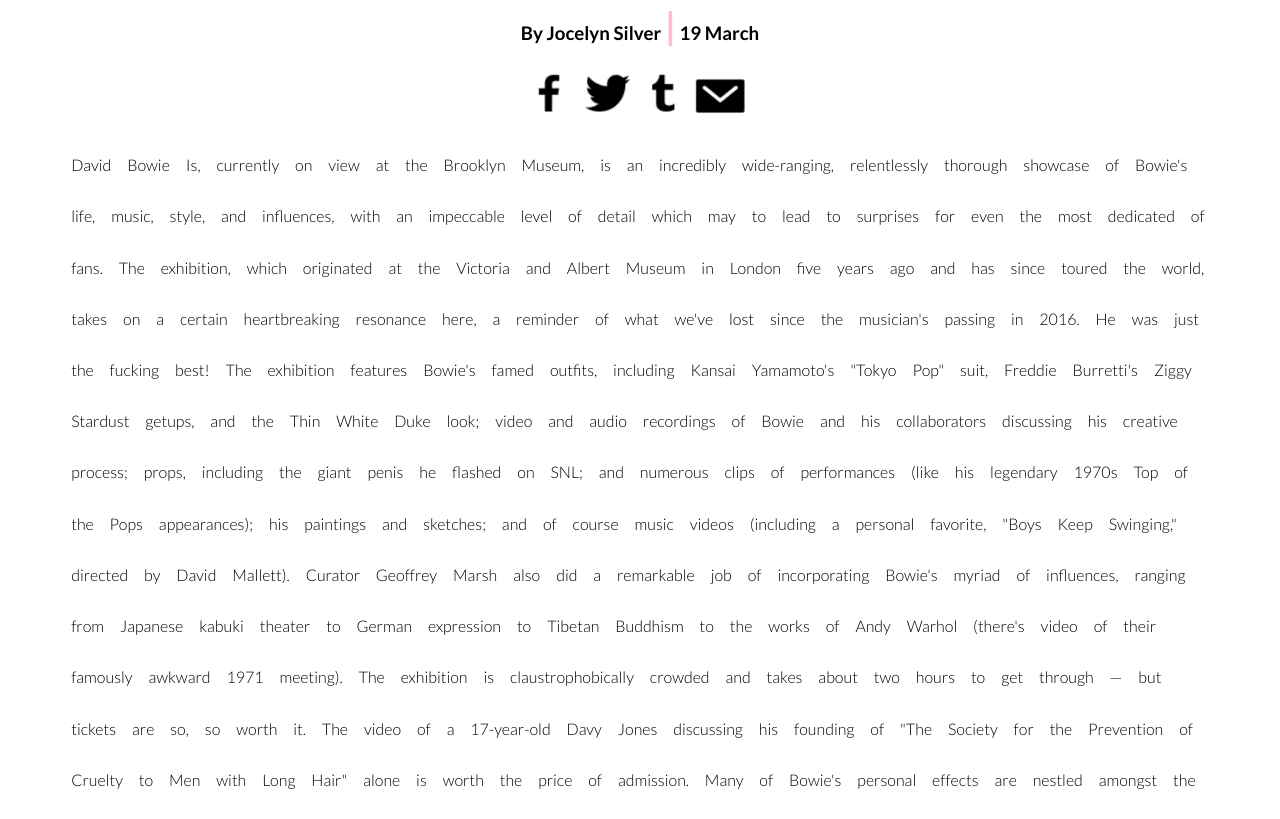
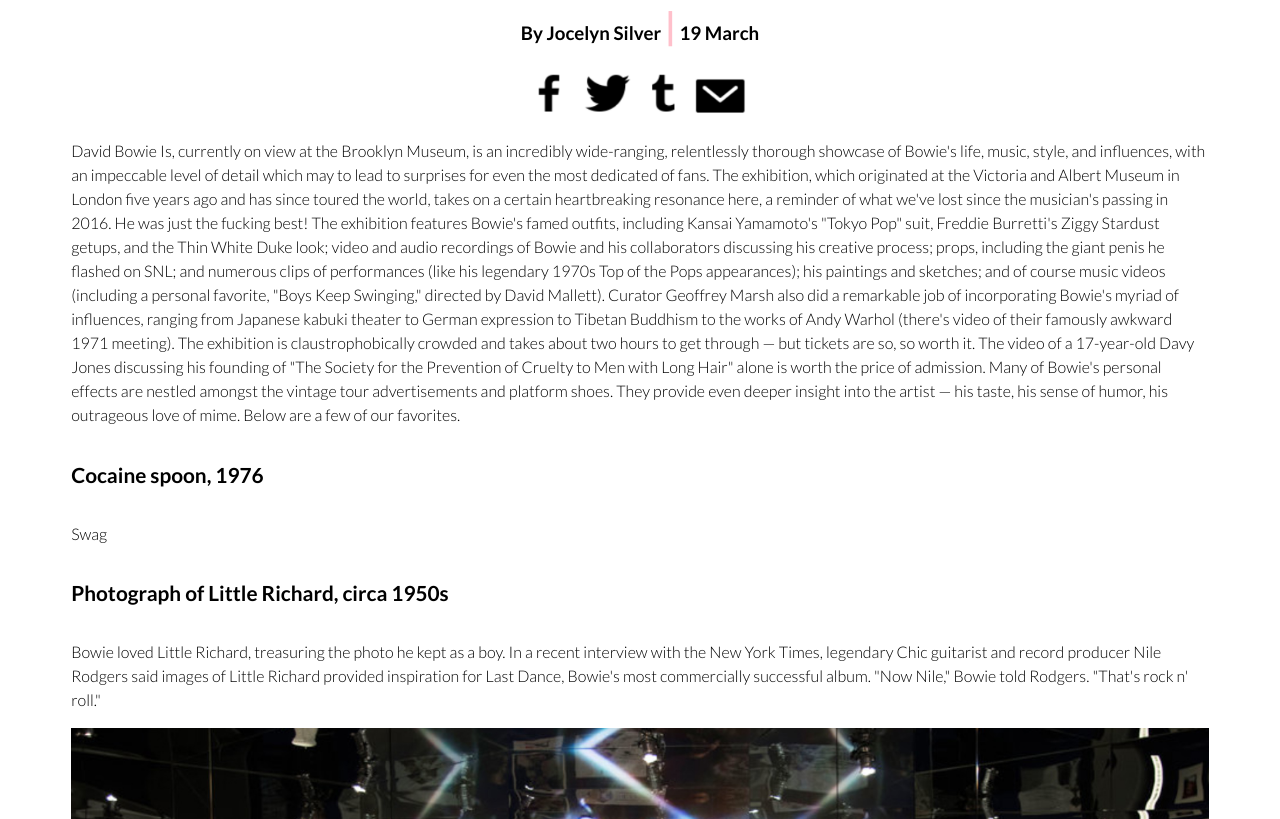
Before and after one commit to zuziab95/MMP200, a plain HTML site: page midterm/bowie.html in a window 1280 px wide. Shown: the part 1381-2200 px from the top of the page. Drawn offline with Linux system fonts and the light colour scheme.

Commit message:
Update styles.css

```diff
--- a/midterm/styles.css
+++ b/midterm/styles.css
@@ -305,8 +305,8 @@
 .articlepage p{
 	font-family: 'Lato', sans-serif;
 	font-weight: 300;
-	line-height: 4vw;
-	word-spacing: 1vw;
+	line-height: 150%;
+	word-spacing: 150%;
 }
 
 h5{
```
